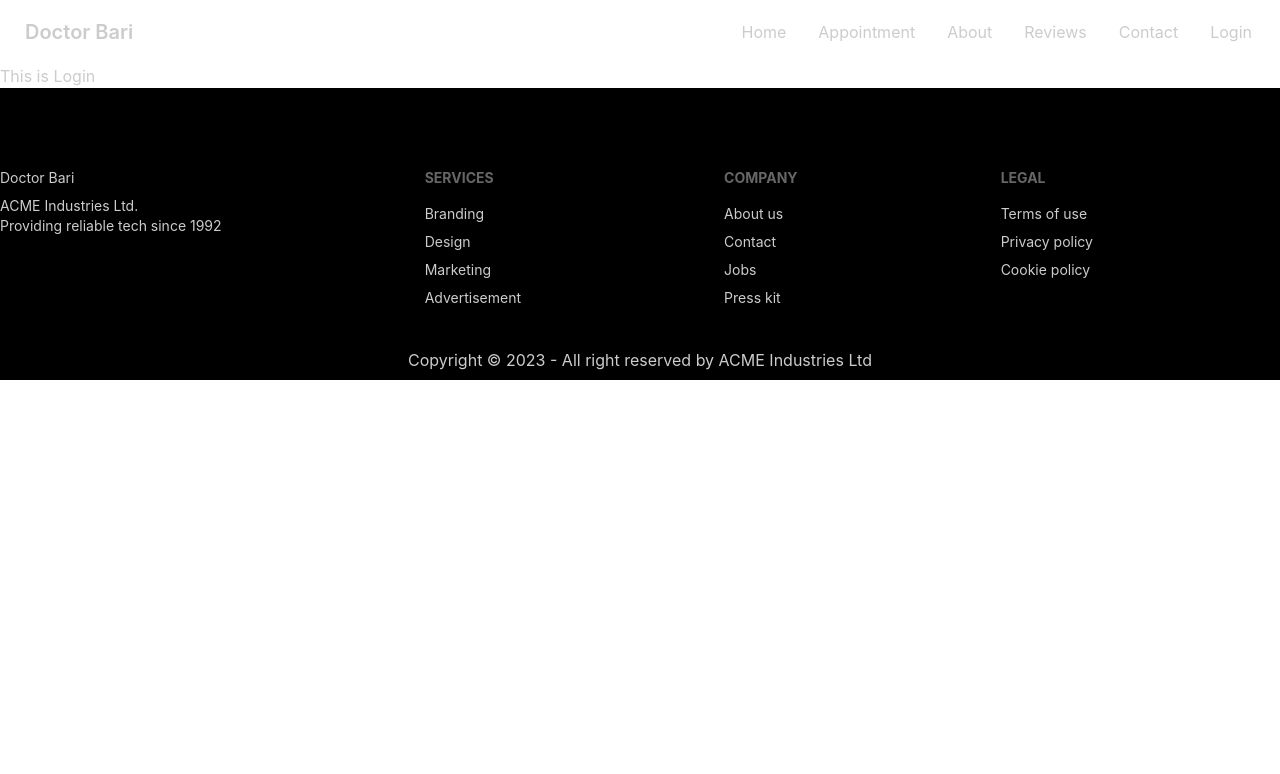
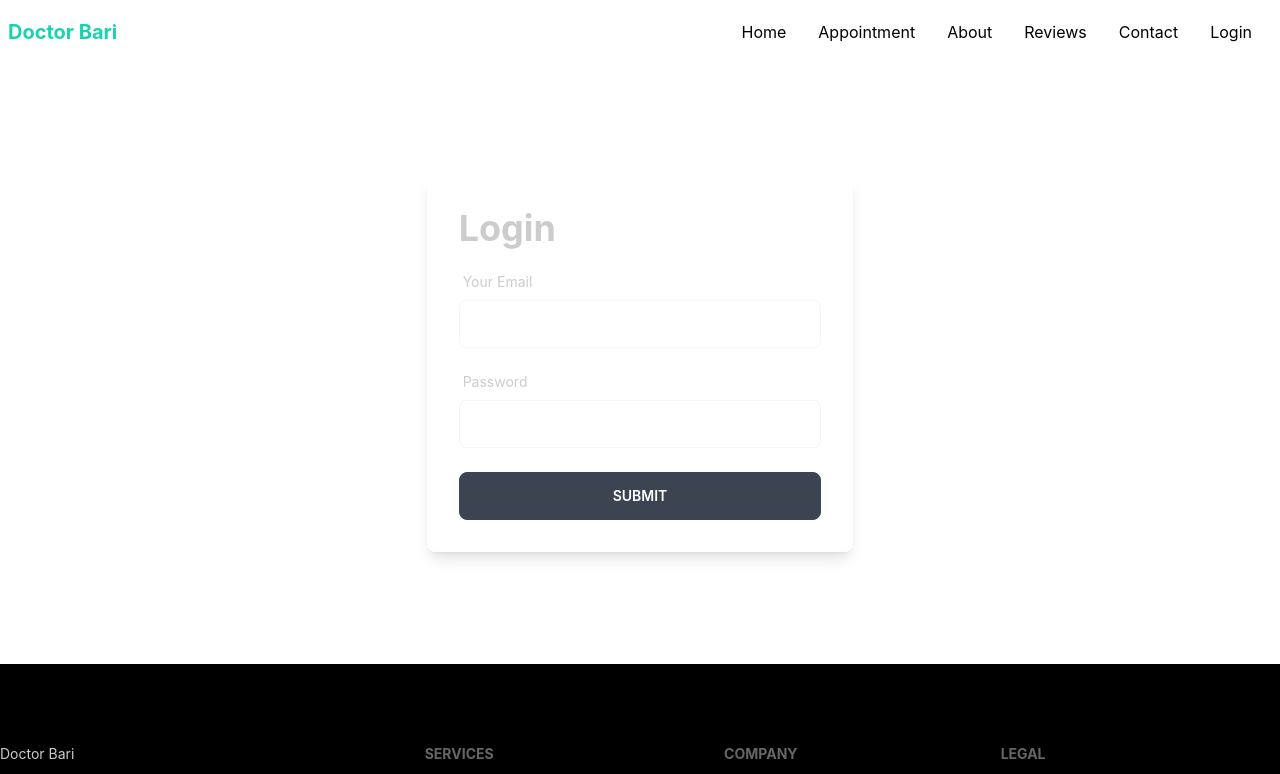
Before and after one commit to emimrulkayes/doctors-appointment, a React (Create React App) app: page /login in a window 1280 px wide. Shown: the top 774 px of the page. Built offline with nearby package versions, Linux system fonts and the light colour scheme.

Commit message:
Added Login Form

```diff
--- a/package.json
+++ b/package.json
@@ -11,6 +11,7 @@
     "react": "^18.2.0",
     "react-day-picker": "^8.7.1",
     "react-dom": "^18.2.0",
+    "react-hook-form": "^7.43.9",
     "react-router-dom": "^6.8.1",
     "react-scripts": "5.0.1",
     "web-vitals": "^2.1.4"
--- a/src/Pages/Login/Login.js
+++ b/src/Pages/Login/Login.js
@@ -1,9 +1,30 @@
-import React from 'react';
+import React, { useState } from 'react';
+import {useForm} from 'react-hook-form';
 
 const Login = () => {
+
+    const {register, handleSubmit} = useForm();
+    const [data, setData] = useState('');
+
     return (
-        <div>
-            <h2> This is Login</h2>
+        <div className='h-[600px] flex justify-center items-center'>
+            <div className=' p-8 rounded-lg shadow-lg w-1/3'>
+                <h2 className='text-4xl font-bold mb-4'> Login</h2>
+                <form onSubmit={handleSubmit((data) => setData(JSON.stringify(data)))}>
+                    <div>
+                        <label className="label"><span className="label-text">Your Email</span></label>
+                        <input {...register("email")} name='email' type="text" className="input input-bordered w-full text-slate-700" required />
+                    </div>
+                    <div className='mt-4'>
+                        <label className="label"><span className="label-text">Password</span></label>
+                        <input {...register("password")} type='password' className="input input-bordered w-full text-slate-700" required />
+                    </div>
+
+                    <p>{data}</p>
+                    <br />
+                    <input type="submit" value="Submit" className="btn text-white w-full" />
+                </form>
+            </div>
         </div>
     );
 };
--- a/src/Pages/Shared/Navbar/Navbar.js
+++ b/src/Pages/Shared/Navbar/Navbar.js
@@ -4,12 +4,12 @@ import { Link } from 'react-router-dom';
 const Navbar = () => {
 
     const menuItems = <React.Fragment>
-        <li><Link to="/">Home</Link></li>
-        <li><Link to="/appointment">Appointment</Link></li>
-        <li><Link to="/about">About</Link></li>
-        <li><Link to="/reviews">Reviews</Link></li>
-        <li><Link to="/contact">Contact</Link></li>
-        <li><Link to="/login">Login</Link></li>
+        <li><Link to="/" className='text-black '>Home</Link></li>
+        <li><Link to="/appointment" className='text-black'>Appointment</Link></li>
+        <li><Link to="/about" className='text-black'>About</Link></li>
+        <li><Link to="/reviews" className='text-black'>Reviews</Link></li>
+        <li><Link to="/contact" className='text-black'>Contact</Link></li>
+        <li><Link to="/login" className='text-black'>Login</Link></li>
     </React.Fragment>
 
     return (
@@ -24,7 +24,7 @@ const Navbar = () => {
                         {menuItems}
                     </ul>
                     </div>
-                    <Link to="/" className="btn btn-ghost normal-case text-xl">Doctor Bari</Link>
+                    <Link to="/" className=" normal-case text-xl font-bold text-secondary">Doctor Bari</Link>
                 </div>
                 <div className="navbar-end hidden lg:flex">
                     <ul className="menu menu-horizontal px-1">
```
Also changed, not shown: 1 other file (tests, documents, lock files or other folders).
